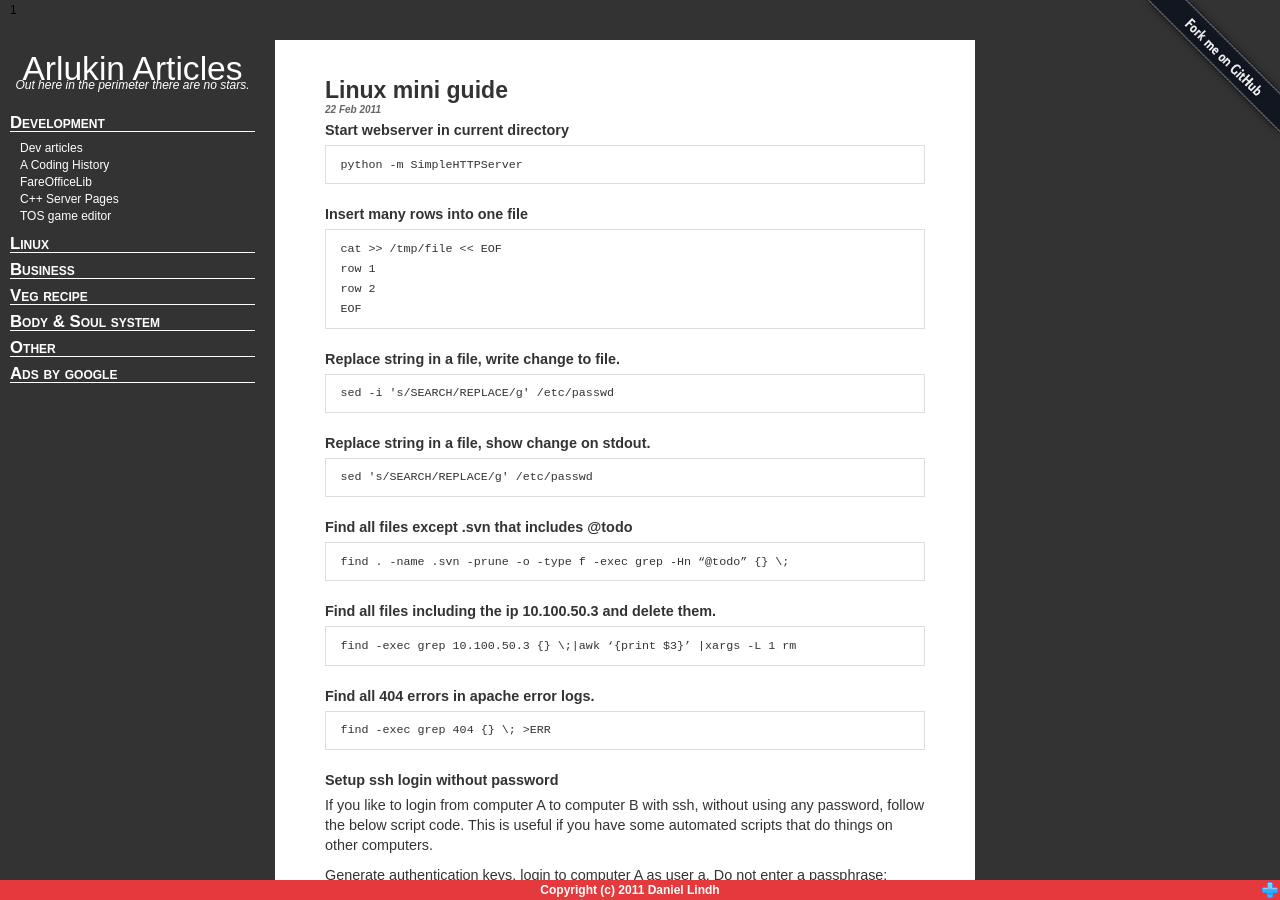
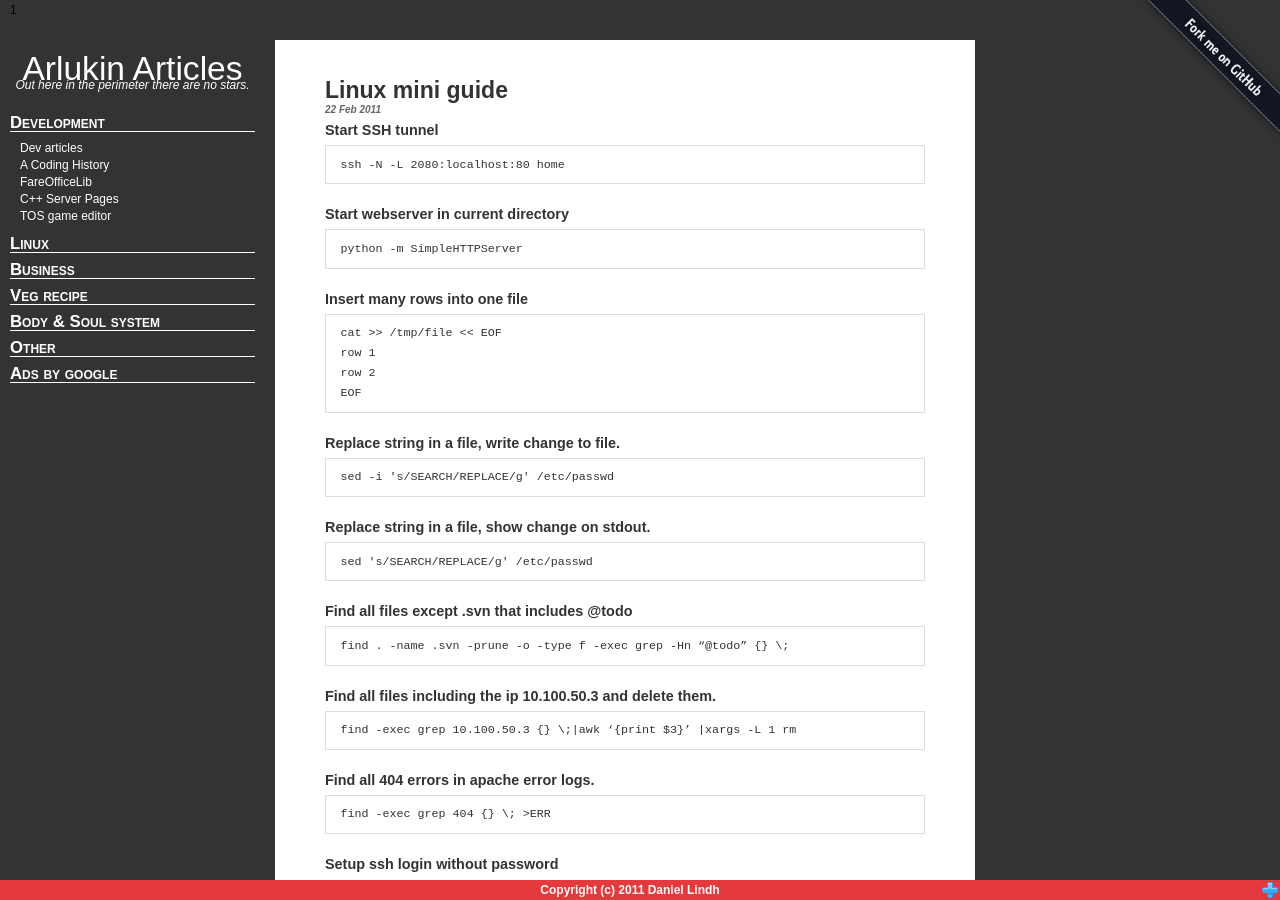
Before and after one commit to arlukin/arlukin.github.io, a Jekyll site: the page built from posts/linux/_posts/2011-02-22-linux-mini-guide.md, in a window 1280 px wide and 900 px high. Built offline with Jekyll 4.4.1, drawn with Linux system fonts in a browser that asks for light colours; Markdown is read by kramdown in place of the engine named in the settings; comment, search, counter and statistics services are not loaded.

Commit message:
Update posts/linux/_posts/2011-02-22-linux-mini-guide.md

```diff
--- a/posts/linux/_posts/2011-02-22-linux-mini-guide.md
+++ b/posts/linux/_posts/2011-02-22-linux-mini-guide.md
@@ -2,6 +2,10 @@
 layout: post
 title: Linux mini guide
 ---
+
+### Start SSH tunnel
+
+    ssh -N -L 2080:localhost:80 home
 
 ### Start webserver in current directory
 
```
